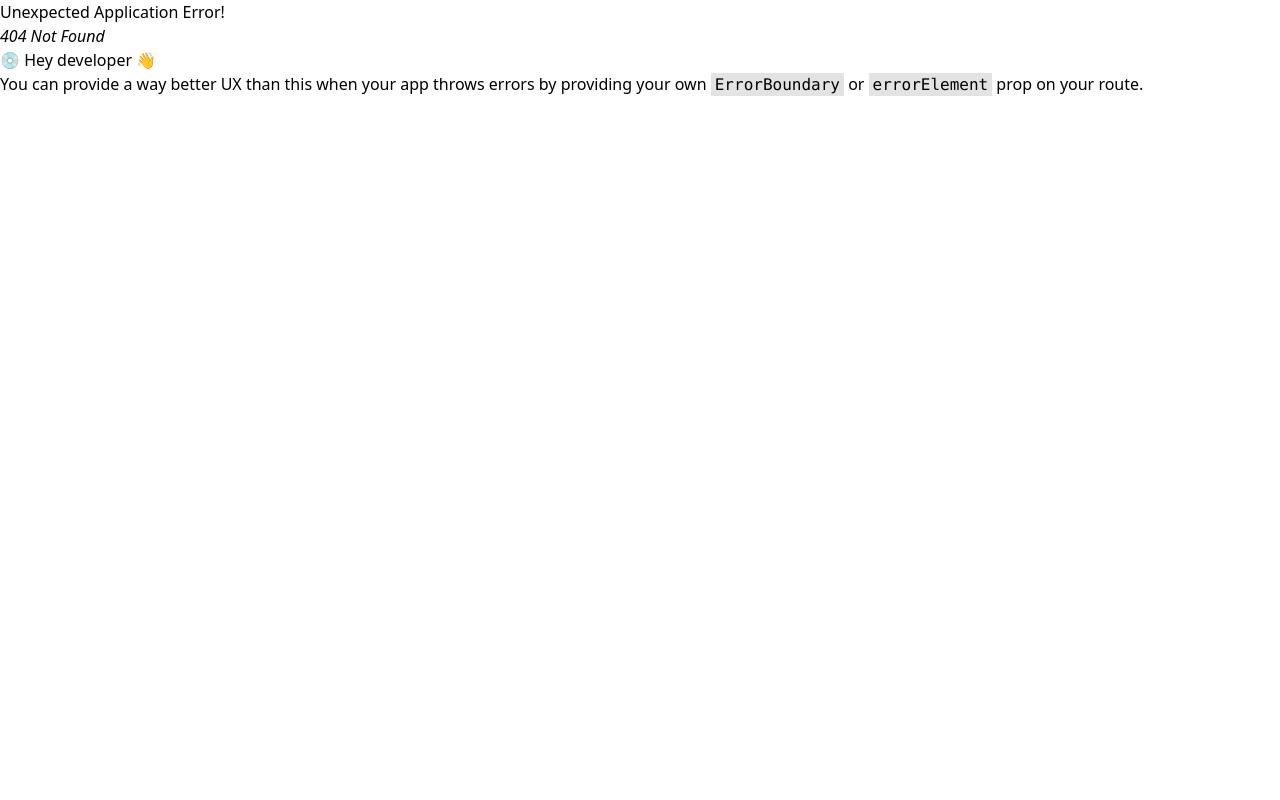
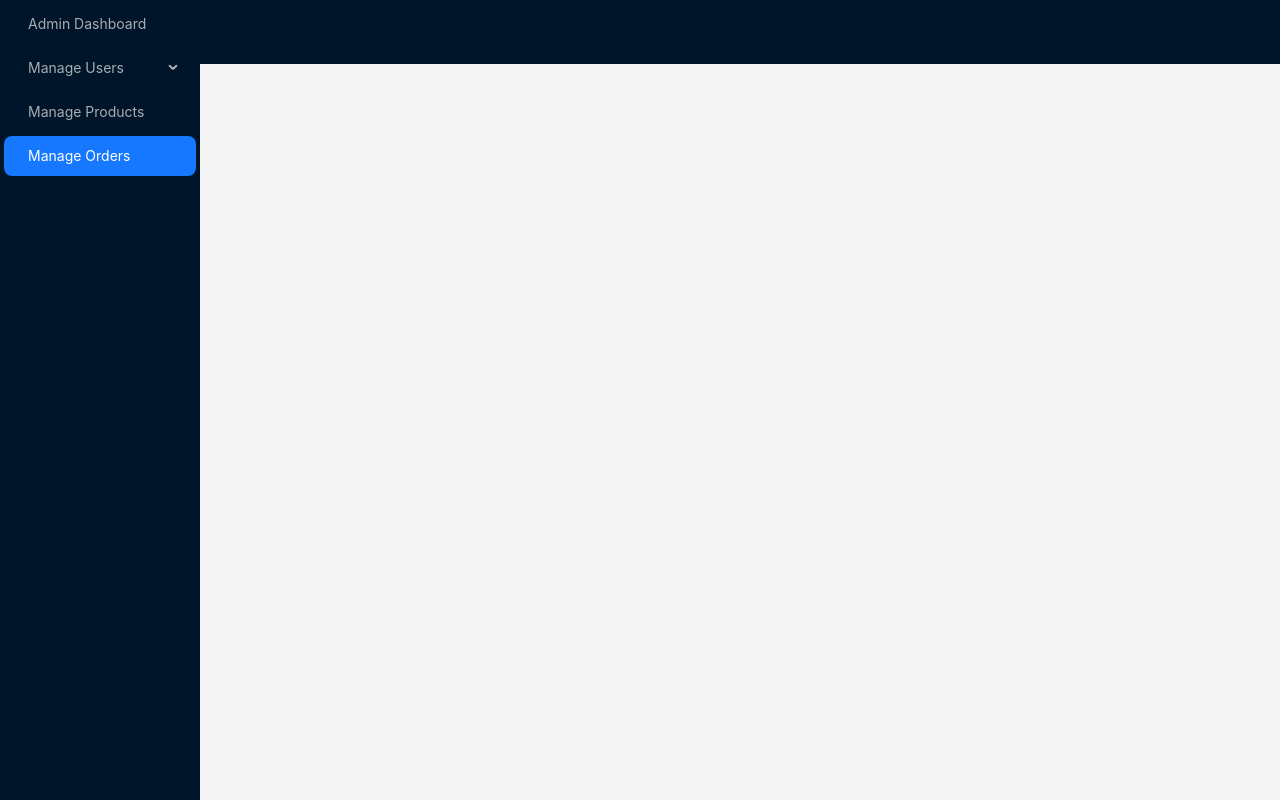
Before and after one commit to jannat710/bike-shop-client, a React (Vite) app: page /admin in a window 1280 px wide. Before the commit this address had no page. Built offline with nearby package versions, Linux system fonts and the light colour scheme.

Commit message:
Added basic layout for admin dashboard

```diff
--- /dev/null
+++ b/src/components/layout/Dashboard.tsx
@@ -0,0 +1,72 @@
+import { Layout, Menu, MenuProps } from "antd";
+import { Outlet } from "react-router-dom";
+
+const { Header, Content, Sider } = Layout;
+
+const items: MenuProps["items"] = [
+  {
+    key: "1",
+    label: "Admin Dashboard",
+  },
+  {
+    key: "2",
+    label: "Manage Users",
+    children: [
+      {
+        key: "2-1",
+        label: "Create Admin",
+      },
+      {
+        key: "2-2",
+        label: "Deactivate User",
+      },
+    ],
+  },
+  {
+    key: "3",
+    label: "Manage Products",
+  },
+  {
+    key: "4",
+    label: "Manage Orders",
+  },
+];
+const Dashboard = () => {
+  return (
+    <Layout className=" min-h-screen">
+      <Sider
+        breakpoint="lg"
+        collapsedWidth="0"
+        onBreakpoint={(broken) => {
+          console.log(broken);
+        }}
+        onCollapse={(collapsed, type) => {
+          console.log(collapsed, type);
+        }}
+      >
+        <div className="demo-logo-vertical" />
+        <Menu
+          theme="dark"
+          mode="inline"
+          defaultSelectedKeys={["4"]}
+          items={items}
+        />
+      </Sider>
+      <Layout>
+        <Header style={{ padding: 0 }} />
+        <Content style={{ margin: "24px 16px 0" }}>
+          <div
+            style={{
+              padding: 24,
+              minHeight: 360,
+            }}
+          >
+            <Outlet />
+          </div>
+        </Content>
+      </Layout>
+    </Layout>
+  );
+};
+
+export default Dashboard;
--- /dev/null
+++ b/src/pages/admin/AdminDashboard.tsx
@@ -0,0 +1,5 @@
+const AdminDashboard = () => {
+  return <div>AdminDashboard</div>;
+};
+
+export default AdminDashboard;
--- /dev/null
+++ b/src/pages/admin/ManageOrders/ManageOrders.tsx
@@ -0,0 +1,5 @@
+const ManageOrders = () => {
+  return <div>ManageOrder</div>;
+};
+
+export default ManageOrders;
--- /dev/null
+++ b/src/pages/admin/ManageProducts/ManageProducts.tsx
@@ -0,0 +1,5 @@
+const ManageProducts = () => {
+  return <div>ManageProducts</div>;
+};
+
+export default ManageProducts;
--- /dev/null
+++ b/src/pages/admin/ManageUsers/ManageUsers.tsx
@@ -0,0 +1,5 @@
+const ManageUsers = () => {
+  return <div>ManageUsers</div>;
+};
+
+export default ManageUsers;
```
Also changed, not shown: src/routes/routes.tsx (+27 -0 lines).
